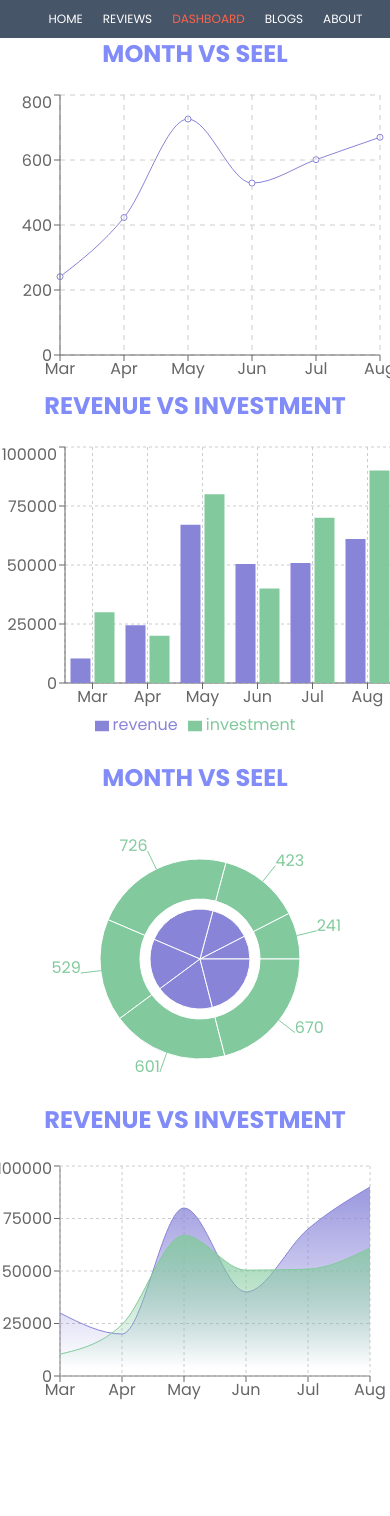
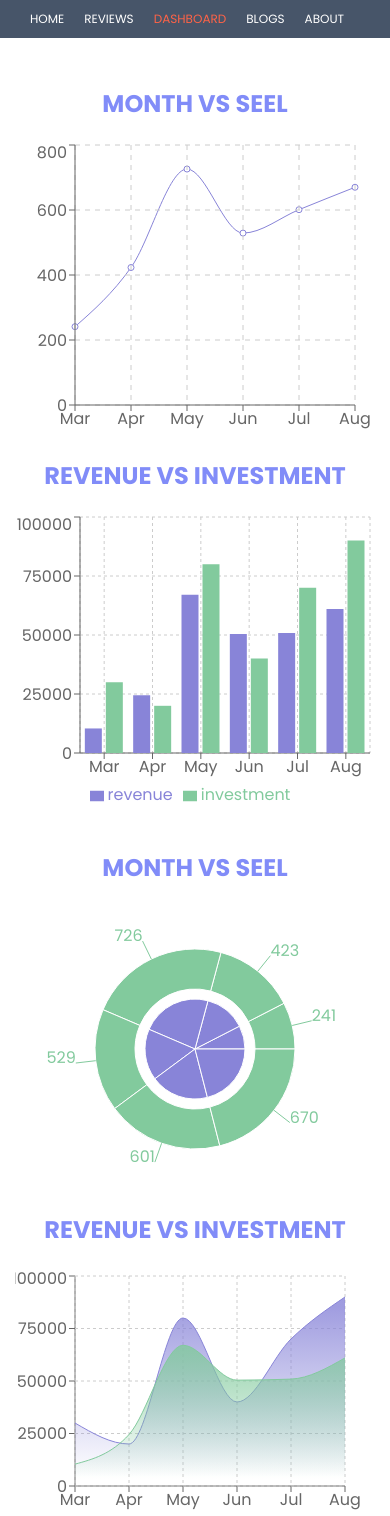
Before and after one commit to JabedH/GADGET-REVIEW, a React (Create React App) app: page /DashBoard in a window 390 px wide. Before the commit the page ends 1406 px from the top, so only its background shows below. Built offline with nearby package versions, Linux system fonts and the light colour scheme.

Commit message:
added new update

```diff
--- a/src/Components/Header/Header.css
+++ b/src/Components/Header/Header.css
@@ -33,5 +33,8 @@
   }
   .header-link {
     font-size: 12px;
+    margin: 0;
+    display: flex;
+    justify-content: center;
   }
 }
--- a/src/Components/Rechart/RechartData.css
+++ b/src/Components/Rechart/RechartData.css
@@ -7,6 +7,8 @@
 }
 @media only screen and (max-width: 480px) {
   .allChart {
-    display: inline;
+    display: grid;
+    grid-template-columns: 1fr;
+    justify-items: center;
   }
 }
--- a/src/Components/Rechart/RechartData.js
+++ b/src/Components/Rechart/RechartData.js
@@ -26,13 +26,13 @@ const RechartData = (props) => {
   //   console.log(recharts);
   const { investment, month, revenue, sell } = props.rechart;
   return (
-    <div className="allChart">
+    <div className="allChart mt-5">
       <div>
-        <h1 className="mb-5 font-bold text-indigo-400 text-2xl">
+        <h1 className="mb-5  font-bold text-indigo-400 text-2xl">
           MONTH VS SEEL
         </h1>
         <LineChart
-          width={400}
+          width={360}
           height={300}
           data={props.recharts}
           margin={{ top: 5, right: 20, bottom: 5, left: 0 }}
@@ -48,7 +48,7 @@ const RechartData = (props) => {
         <h1 className="mb-5 font-bold text-indigo-400 text-2xl">
           REVENUE VS INVESTMENT
         </h1>
-        <BarChart width={400} height={300} data={props.recharts}>
+        <BarChart width={360} height={300} data={props.recharts}>
           <CartesianGrid strokeDasharray="3 3" />
           <XAxis dataKey="month" />
           <YAxis />
@@ -62,7 +62,7 @@ const RechartData = (props) => {
         <h1 className="mb-5 mt-5 font-bold text-indigo-400 text-2xl">
           MONTH VS SEEL
         </h1>
-        <PieChart width={400} height={250} className="mt-10">
+        <PieChart width={360} height={250} className="mt-10">
           <Pie
             data={props.recharts}
             dataKey="sell"
@@ -90,7 +90,7 @@ const RechartData = (props) => {
           REVENUE VS INVESTMENT
         </h1>
         <AreaChart
-          width={400}
+          width={360}
           height={250}
           data={props.recharts}
           margin={{ top: 10, right: 30, left: 0, bottom: 0 }}
```
Also changed, not shown: 2 other files (tests, documents, lock files or other folders).
